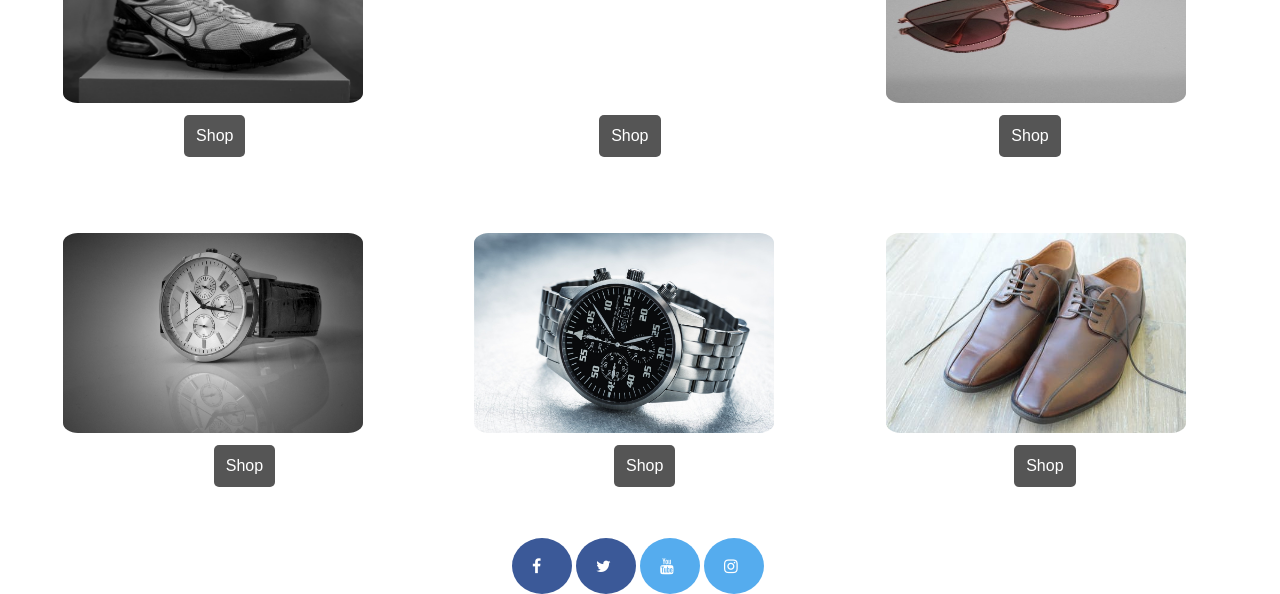
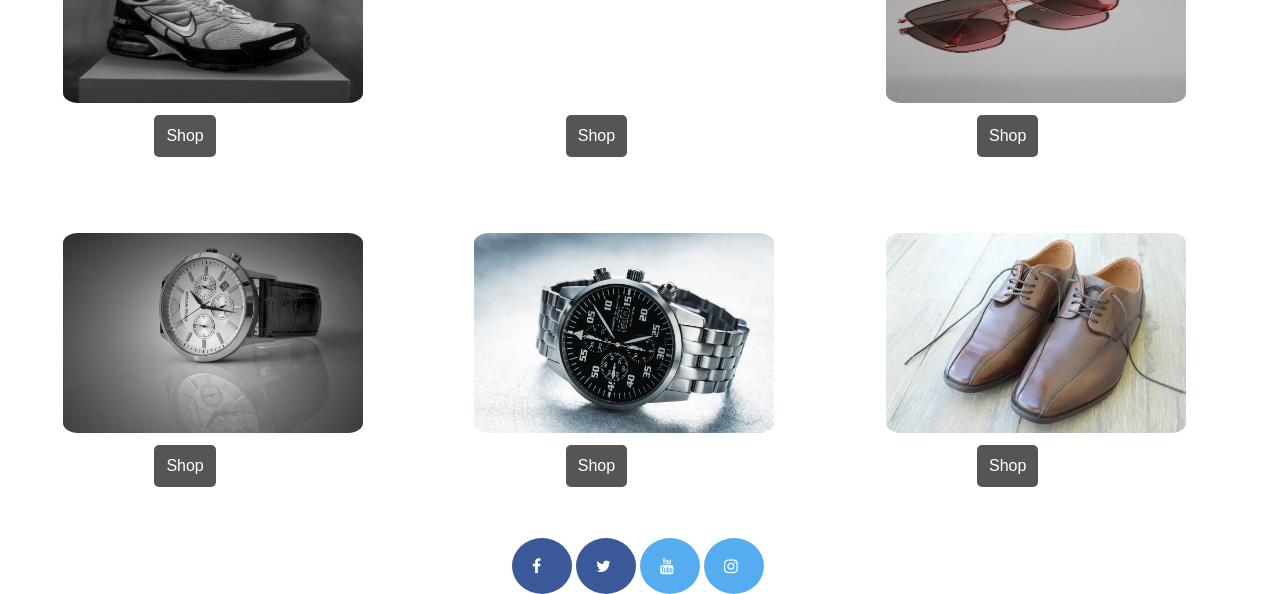
Before and after one commit to TheLastSieger/ENC4415-Final-Project, a plain HTML site: page WellDesginedPage.html in a window 1280 px wide. Shown: the part 862-1456 px from the top of the page. Drawn offline with Linux system fonts and the light colour scheme.

Commit message:
Update page2.css
Recentered the shop buttons for the best selling product section

```diff
--- a/page2.css
+++ b/page2.css
@@ -149,7 +149,7 @@ width: 50%;
 .div3 .btn {
   position: absolute;
   top: 80%;
-  left: 38%;
+  left: 30%;
   background-color: #555;
   color: white;
   font-size: 16px;
@@ -164,7 +164,7 @@ width: 50%;
 .div3 .btn2 {
   position: absolute;
   top: 80%;
-  left: 39%;
+  left: 30%;
   background-color: #555;
   color: white;
   font-size: 16px;
@@ -179,7 +179,7 @@ width: 50%;
 .div3 .btn3 {
   position: absolute;
   top: 80%;
-  left: 36%;
+  left: 30%;
   background-color: #555;
   color: white;
   font-size: 16px;
@@ -195,7 +195,7 @@ width: 50%;
 .div3 .btn4 {
   position: absolute;
   top: 80%;
-  left: 46%;
+  left: 30%;
   background-color: #555;
   color: white;
   font-size: 16px;
@@ -211,7 +211,7 @@ width: 50%;
 .div3 .btn5 {
   position: absolute;
   top: 80%;
-  left: 43%;
+  left: 30%;
   background-color: #555;
   color: white;
   font-size: 16px;
@@ -227,7 +227,7 @@ width: 50%;
 .div3 .btn6 {
   position: absolute;
   top: 80%;
-  left: 40%;
+  left: 30%;
   background-color: #555;
   color: white;
   font-size: 16px;
@@ -241,9 +241,6 @@ width: 50%;
 #btn:hover {
     background:black;
 }
-
-
-
 
 .fa {
   border-radius: 50%;
```
